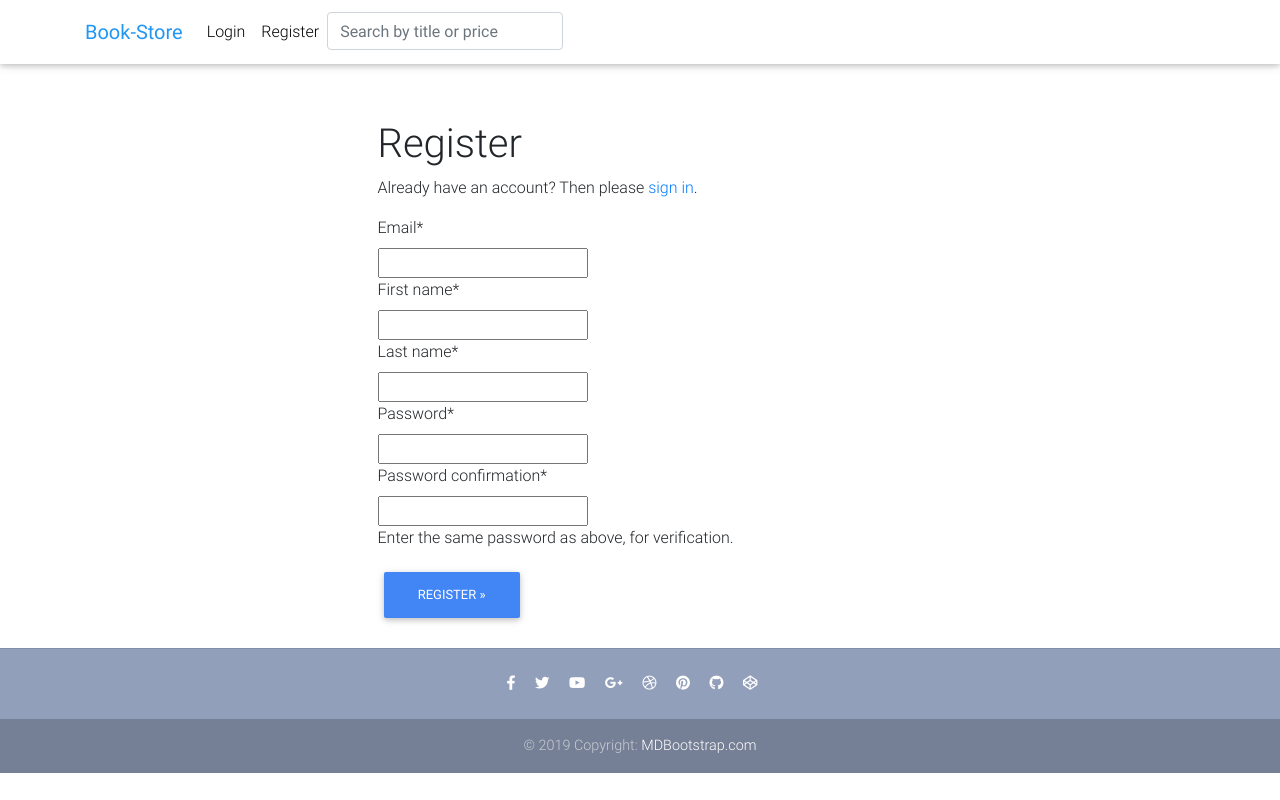
After one commit to aliharby12/Book-Store, a Django app: page /auth/register in a window 1280 px wide. The commit adds this page. Run offline with Django 3.2, Linux system fonts and the light colour scheme; some libraries are stand-ins or nearby versions.

Commit message:
implement user registeration

```diff
--- a/project/settings.py
+++ b/project/settings.py
@@ -42,6 +42,9 @@ INSTALLED_APPS = [
 
     # Installed apps
     'project.store.apps.StoreConfig',
+
+    # third party
+    'crispy_forms',
 ]
 
 MIDDLEWARE = [
--- /dev/null
+++ b/project/store/forms/__init__.py
@@ -0,0 +1 @@
+from .auth import *
--- /dev/null
+++ b/project/store/forms/auth.py
@@ -0,0 +1,40 @@
+from django import forms
+
+from project.store.models import User
+
+
+class UserCreationForm(forms.ModelForm):
+    """
+    A form that creates a user, with no privileges, from the given email and
+    password.
+    """
+    error_messages = {
+        'password_mismatch': ("The two password fields didn't match."),
+    }
+    password1 = forms.CharField(label=("Password"),
+        widget=forms.PasswordInput)
+    password2 = forms.CharField(label=("Password confirmation"),
+        widget=forms.PasswordInput,
+        help_text=("Enter the same password as above, for verification."))
+
+    class Meta:
+        model = User
+        fields = ("email", "first_name", "last_name",)
+
+    def clean_password2(self):
+        password1 = self.cleaned_data.get("password1")
+        password2 = self.cleaned_data.get("password2")
+        if password1 and password2 and password1 != password2:
+            raise forms.ValidationError(
+                self.error_messages['password_mismatch'],
+                code='password_mismatch',
+            )
+        return password2
+
+    def save(self, commit=True):
+        user = super(UserCreationForm, self).save(commit=False)
+        user.set_password(self.cleaned_data["password1"])
+        user.is_active=True
+        if commit:
+            user.save()
+        return user
--- a/project/store/models/admin.py
+++ b/project/store/models/admin.py
@@ -23,7 +23,7 @@ class UserAdmin(BaseUserAdmin):
         (None, {
             'fields': ('email', 'first_name','password',
             'last_name', 'is_admin',
-            'is_active', 'is_staff', 'is_superuser', 'avatar')
+            'is_active', 'is_staff', 'is_superuser')
             }),
     )
 
@@ -32,7 +32,7 @@ class UserAdmin(BaseUserAdmin):
             'classes': ('wide',),
             'fields': ('email', 'password1', 'password2', 'is_admin',
             'is_active', 'is_staff', 'is_superuser', 'first_name',
-            'last_name', 'avatar'),
+            'last_name'),
         }),
     )
 
--- a/project/store/models/user.py
+++ b/project/store/models/user.py
@@ -22,7 +22,6 @@ class User(AbstractBaseUser,PermissionsMixin,TimeStampedModel):
     is_superuser = models.BooleanField(default=False)
     first_name = models.CharField(max_length=255)
     last_name = models.CharField(max_length=255)
-    avatar = models.ImageField(upload_to = PathAndRename('user/avatar/'))
 
     USERNAME_FIELD = 'email'
 
--- a/project/store/router/__init__.py
+++ b/project/store/router/__init__.py
@@ -1 +1,2 @@
 from .book import *
+from .auth import *
--- /dev/null
+++ b/project/store/router/auth.py
@@ -0,0 +1,7 @@
+from django.urls import path
+
+from project.store.views import register
+
+urlpatterns = [
+    path('register', register, name='register'),
+]
--- a/project/store/views/__init__.py
+++ b/project/store/views/__init__.py
@@ -1 +1,2 @@
 from .book import *
+from .auth import *
--- /dev/null
+++ b/project/store/views/auth.py
@@ -0,0 +1,19 @@
+from django.contrib.auth import login, authenticate
+from django.shortcuts import render, redirect
+
+from project.store.forms import UserCreationForm
+
+def register(request):
+    """register a new user and make him authenticated"""
+    if request.method == 'POST':
+        form = UserCreationForm(request.POST)
+        if form.is_valid():
+            form.save()
+            email = form.cleaned_data.get('email')
+            raw_password = form.cleaned_data.get('password1')
+            user = authenticate(username=email, password=raw_password)
+            login(request, user)
+            return redirect('books')
+    else:
+        form = UserCreationForm()
+    return render(request, 'register.html', {'form': form})
--- a/project/urls.py
+++ b/project/urls.py
@@ -23,6 +23,7 @@ import os
 urlpatterns = [
     path('admin/', admin.site.urls),
     path('', include('project.store.router.book')),
+    path('auth/', include('project.store.router.auth')),
 ]
 
 if os.environ.get('DEBUG'):
--- a/requirements.txt
+++ b/requirements.txt
@@ -1,2 +1,3 @@
 Django>=3.0,<4.0
 Pillow==9.0.1
+django-crispy-forms~=1.14.0
--- a/templates/navbar.html
+++ b/templates/navbar.html
@@ -17,6 +17,7 @@
 
         <!-- Right -->
         <ul class="navbar-nav nav-flex-icons">
+        {% if request.user.is_authenticated %}
           <li class="nav-item">
             <a href="#" class="nav-link waves-effect">
               <span class="badge red z-depth-1 mr-1">00.00</span>
@@ -29,16 +30,18 @@
               <span class="clearfix d-none d-sm-inline-block"> Logout </span>
             </a>
           </li>
+          {% else %}
           <li class="nav-item">
             <a class="nav-link waves-effect" href="#">
               <span class="clearfix d-none d-sm-inline-block"> Login </span>
             </a>
           </li>
           <li class="nav-item">
-            <a class="nav-link waves-effect" href="#">
-              <span class="clearfix d-none d-sm-inline-block"> Signup </span>
+            <a class="nav-link waves-effect" href="{% url 'register' %}">
+              <span class="clearfix d-none d-sm-inline-block"> Register </span>
             </a>
           </li>
+          {% endif %}
           <li class="nav-item">
           <form method='GET'>
             <input class="form-control mr-sm-2" type="text" placeholder="Search by title or price" aria-label="Search" name='q' value='{{ request.GET.q }}'>
--- /dev/null
+++ b/templates/register.html
@@ -0,0 +1,37 @@
+{% extends "base.html" %}
+{% load crispy_forms_tags %}
+
+{% block head_title %}Register{% endblock %}
+
+{% block content %}
+  <main class="mt-5">
+    <div class="container">
+
+      <!--Navbar-->
+      <nav class="mt-3 mb-5">
+
+        <!-- Collapse button -->
+        <button class="navbar-toggler" type="button" data-toggle="collapse" data-target="#basicExampleNav"
+          aria-controls="basicExampleNav" aria-expanded="false" aria-label="Toggle navigation">
+        </button>
+
+      </nav>
+      <!--/.Navbar-->
+
+    <div class="container">
+      <section class="mb-4">
+        <div class="row wow fadeIn">
+          <div class='col-6 offset-3'>
+            <h1>Register</h1>
+            <p>Already have an account? Then please <a href="#">sign in</a>.</p>
+            <form class="signup" id="signup_form" method="post" action="{% url 'register' %}">
+              {% csrf_token %}
+              {{ form|crispy }}
+              <button class='btn btn-primary' type="submit">Register &raquo;</button>
+            </form>
+          </div>
+        </div>
+      </section>
+    </div>
+  </main>
+{% endblock content %}
```
Also changed, not shown: project/store/migrations/0008_remove_user_avatar.py (added).
